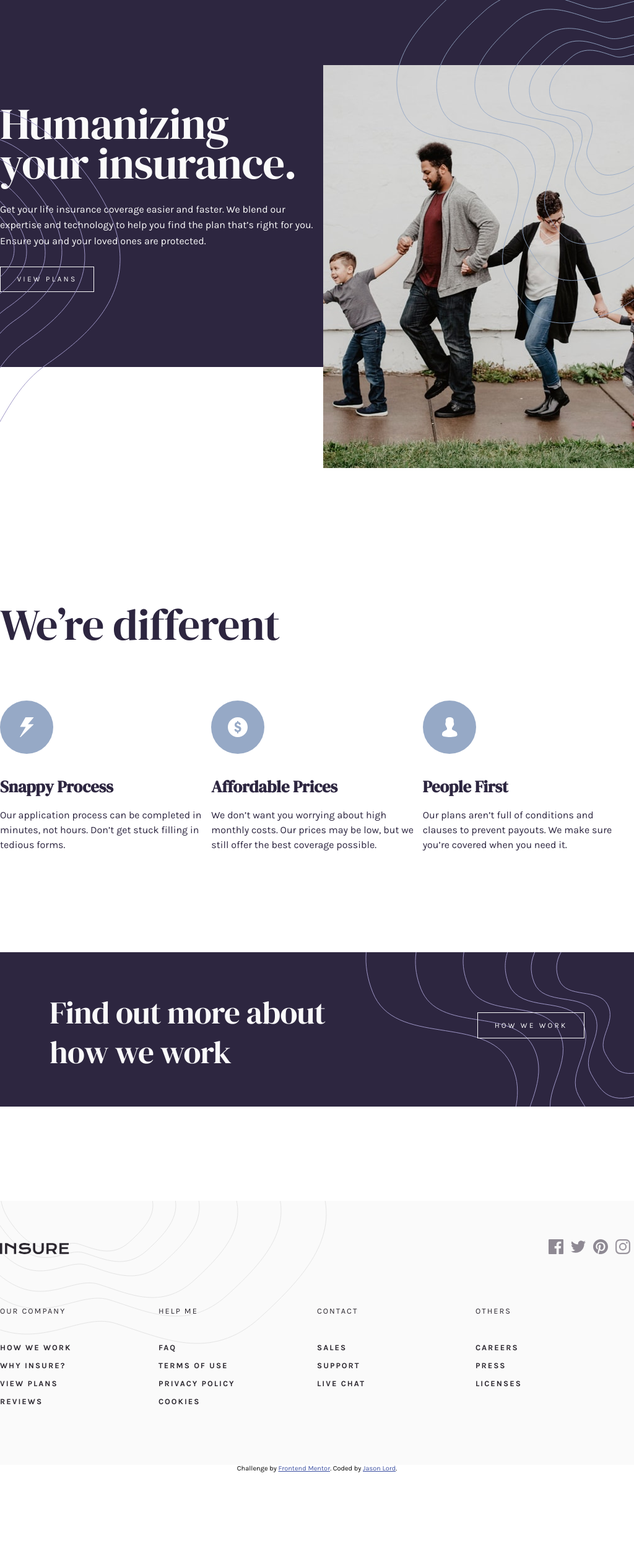
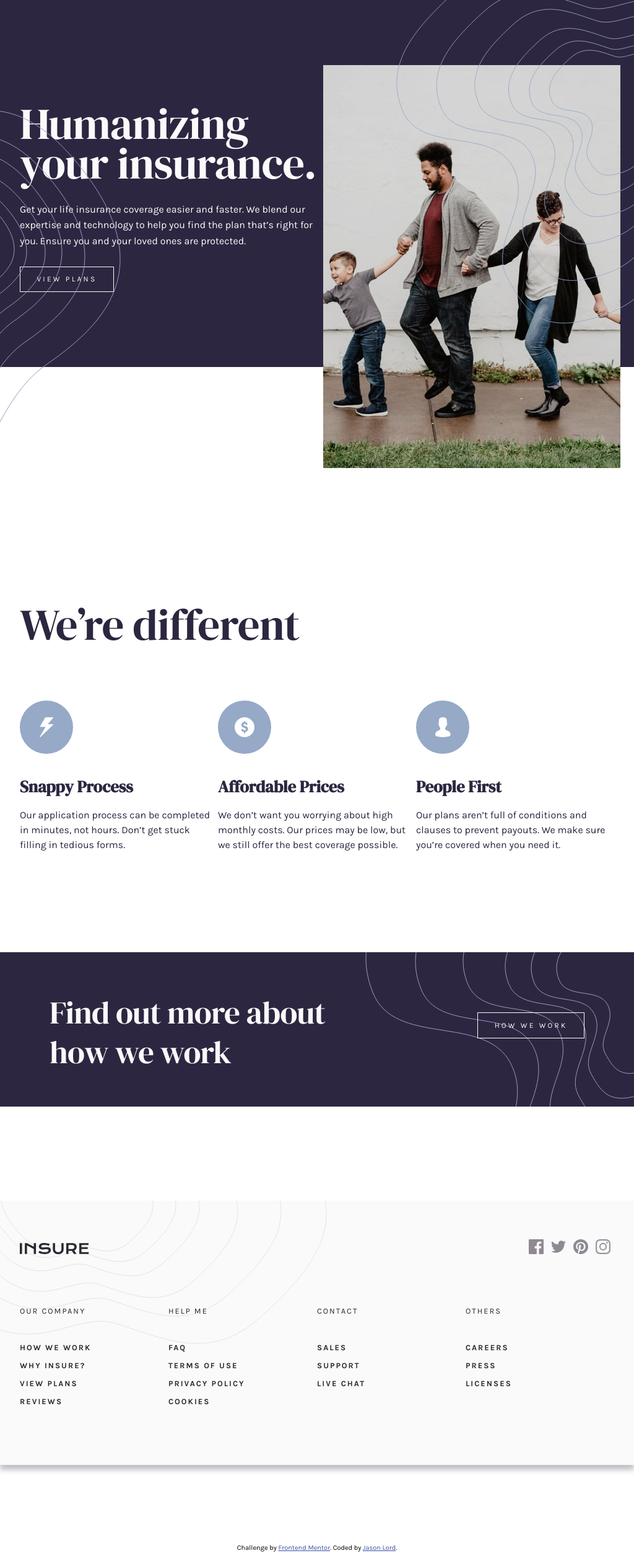
Before and after one commit to jasonlord/insure-landing-page-master, a PHP site: page /index.html in a window 1024 px wide. Shown: the part 80-2598 px from the top of the page at 62% size. Before the commit the page ends 2455 px from the top, so only its background shows below. Run offline with PHP 8.4, Linux system fonts and the light colour scheme.

Commit message:
made some final tweaks to the css for tablet users

```diff
--- a/index.html
+++ b/index.html
@@ -17,6 +17,7 @@
     <!-- Feel free to remove these styles or customise in your own stylesheet 👍 -->
     <style>
         .attribution {
+            margin: 8rem 0 1rem 0;
             font-size: 11px;
             text-align: center;
         }
--- a/sass/_main.scss
+++ b/sass/_main.scss
@@ -202,6 +202,7 @@
     padding-bottom: 6rem;
     background-image: url(/images/bg-pattern-footer-desktop.svg);
     background-repeat: no-repeat;
+    box-shadow: 0px 8px 8px 0px rgba(109, 109, 122, 0.43);
 }
 
 .footerContents #logo {
--- a/sass/_responsive.scss
+++ b/sass/_responsive.scss
@@ -1,4 +1,4 @@
-@media (min-width: 891px) and (max-width: $containerWidth+50px) {
+@media (min-width: 787px) and (max-width: $containerWidth+50px) {
     /* properties that only apply to tablets */
     .primaryHeader {
         #logo {
@@ -8,16 +8,20 @@
     .primaryNav {
         margin-right: 2rem;
     }
-}
-
-@media (min-width: 787px) and (max-width: 890px) {
-    .primaryHeader {
-        #logo {
-            margin-left: 2rem;
+    .callout {
+        .calloutContents {
+            margin: 0 2rem;
         }
     }
-    .primaryNav {
-        margin-right: 2rem;
+    .cardSectionContainer {
+        .cardSection {
+            margin: 0 2rem;
+        }
+    }
+    footer {
+        .footerContents {
+            margin: 0 2rem;
+        }
     }
 }
 
--- a/sass/style.css
+++ b/sass/style.css
@@ -384,6 +384,8 @@
   padding-bottom: 6rem;
   background-image: url(/images/bg-pattern-footer-desktop.svg);
   background-repeat: no-repeat;
+  -webkit-box-shadow: 0px 8px 8px 0px rgba(109, 109, 122, 0.43);
+          box-shadow: 0px 8px 8px 0px rgba(109, 109, 122, 0.43);
 }
 
 .footerContents #logo {
@@ -499,7 +501,7 @@
   float: left;
 }
 
-@media (min-width: 891px) and (max-width: 1150px) {
+@media (min-width: 787px) and (max-width: 1150px) {
   /* properties that only apply to tablets */
   .primaryHeader #logo {
     margin-left: 2rem;
@@ -507,14 +509,14 @@
   .primaryNav {
     margin-right: 2rem;
   }
-}
-
-@media (min-width: 787px) and (max-width: 890px) {
-  .primaryHeader #logo {
-    margin-left: 2rem;
+  .callout .calloutContents {
+    margin: 0 2rem;
   }
-  .primaryNav {
-    margin-right: 2rem;
+  .cardSectionContainer .cardSection {
+    margin: 0 2rem;
+  }
+  footer .footerContents {
+    margin: 0 2rem;
   }
 }
 
```
Also changed, not shown: 1 other file.
